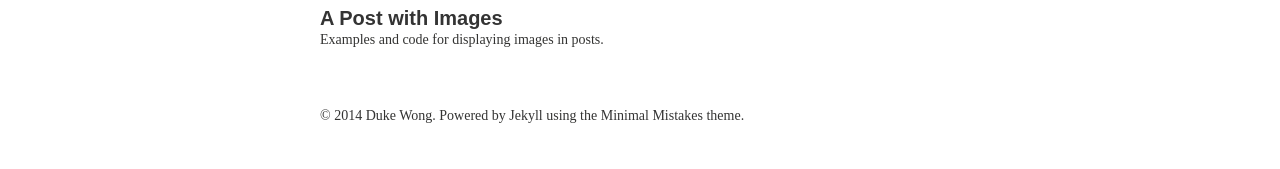
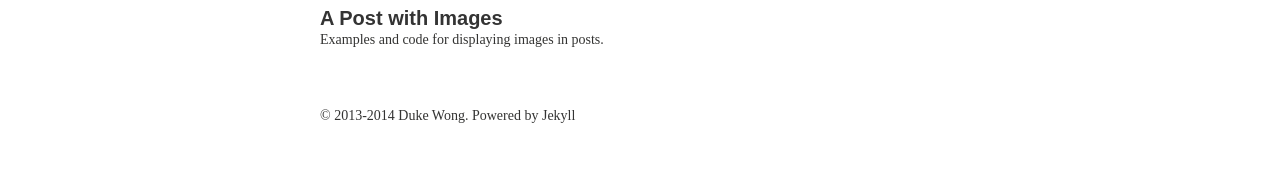
Before and after one commit to DukeWong/dukewong.github.io, a Jekyll site: the page built from index.md, in a window 1280 px wide. Shown: the part 777-946 px from the top of the page. Built offline with Jekyll 4.4.1, drawn with Linux system fonts in a browser that asks for light colours; some web fonts are replaced.

Commit message:
修改站点信息

```diff
--- a/_includes/_footer.html
+++ b/_includes/_footer.html
@@ -12,4 +12,4 @@
 </div><!-- /.google-ads -->
 {% endif %}
 
-<span>&copy; {{ site.time | date: '%Y' }} {{ site.owner.name }}. Powered by <a href="http://jekyllrb.com">Jekyll</a> using the <a href="http://mademistakes.com/minimal-mistakes/">Minimal Mistakes</a> theme.</span>
+<span>&copy; 2013-{{ site.time | date: '%Y' }} {{ site.owner.name }}. Powered by <a href="http://jekyllrb.com">Jekyll</a></span><!--using the <a href="http://mademistakes.com/minimal-mistakes/">Minimal Mistakes</a> theme.</span -->
```
Also changed, not shown: README.md (deleted).
